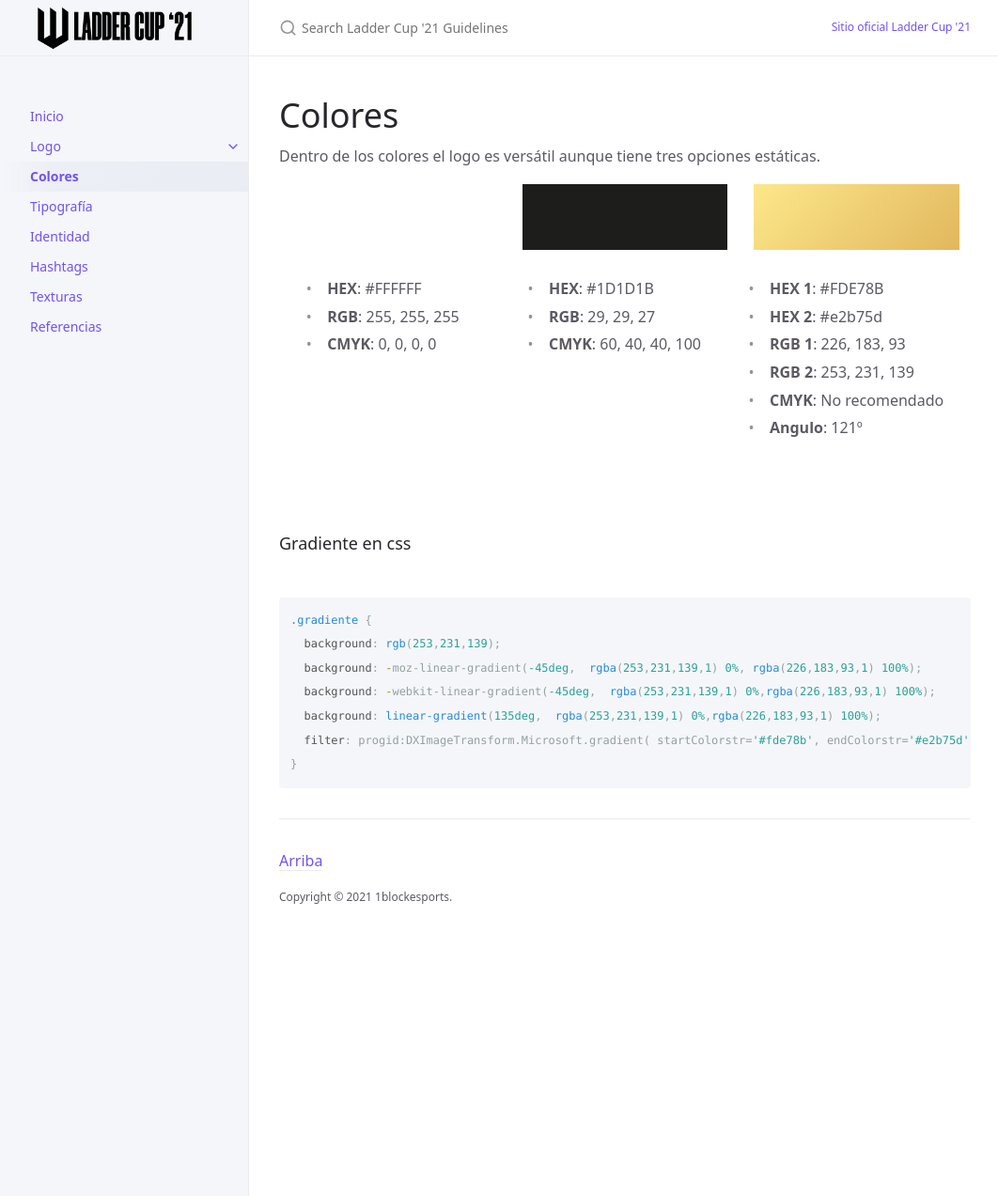
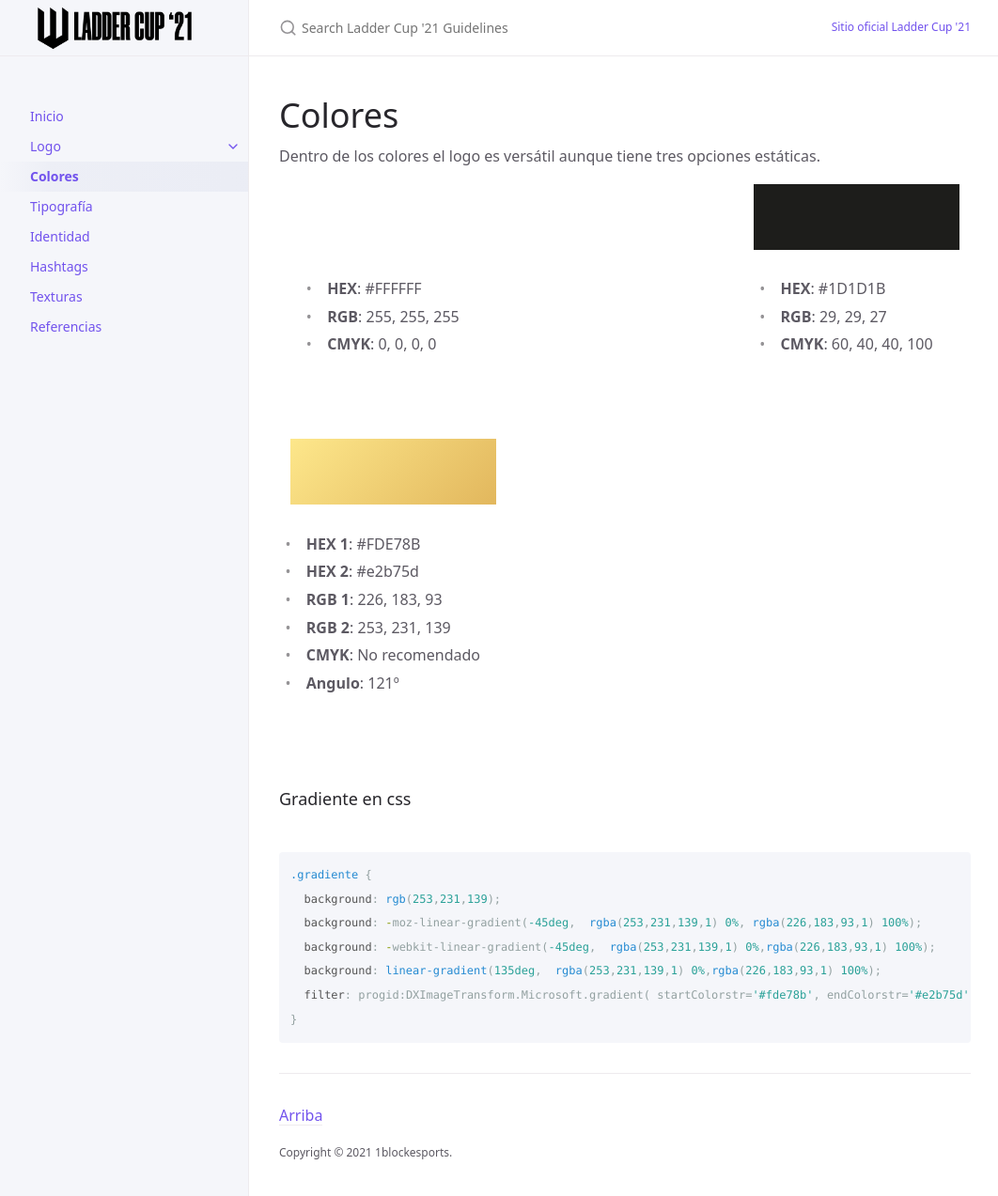
Before and after one commit to 1blockesports/laddercup-guidelines, a Jekyll site: the page built from docs/colores.md, in a window 1280 px wide and 1276 px high. Shown: the top 1273 px of the window at 94% size, without its empty margins (107-1169 px from the left). Built offline with Jekyll 4.4.1, drawn with Linux system fonts in a browser that asks for light colours.

Commit message:
Update colores.md

```diff
--- a/docs/colores.md
+++ b/docs/colores.md
@@ -29,6 +29,11 @@
 <li><strong>CMYK</strong>: 60, 40, 40, 100</li>
 </ul>
 </div>
+
+</div>
+<br><br>
+
+<div style="display:flex;flex-direction:row;flex-wrap:wrap;justify-content:space-between;align-items:flex-start">
 <div style="width:33%;display:flex;flex-direction:column;align-items:center;justify-content:center">
 <div style="width:90%;height:70px;  background: rgb(253,231,139);
   background: -moz-linear-gradient(-45deg,  rgba(253,231,139,1) 0%, rgba(226,183,93,1) 100%);
```
